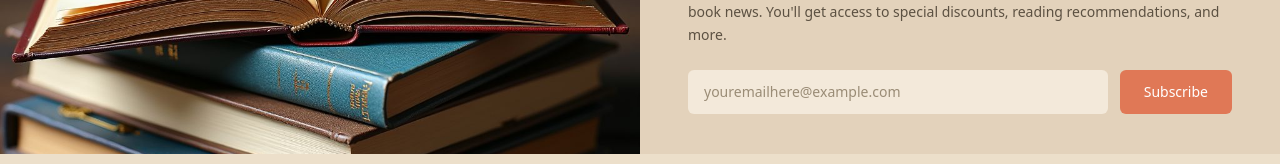
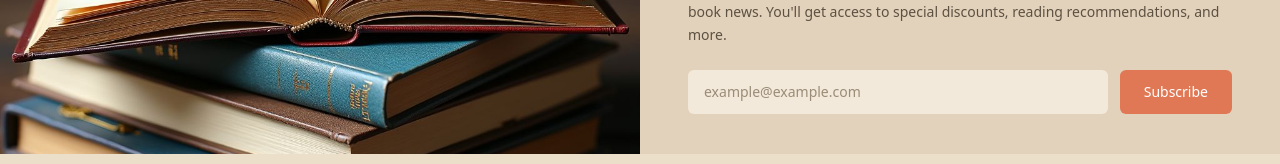
Before and after one commit to Patrick-Walshak/lumen-book, a Next.js app: page / in a window 1280 px wide. Shown: the part 2975-3139 px from the top of the page. Built offline with nearby package versions, Linux system fonts and the light colour scheme.

Commit message:
udated newsletter section

```diff
--- a/components/home/Newsletter.tsx
+++ b/components/home/Newsletter.tsx
@@ -29,7 +29,7 @@ export default function Newsletter() {
                     <form className="mt-6 flex flex-col sm:flex-row gap-3">
                         <input
                             type="email"
-                            placeholder="youremailhere@example.com"
+                            placeholder="example@example.com"
                             required
                             className="flex-1 bg-[#f3e9da] rounded-md px-4 py-3 text-sm placeholder:text-[#9a8c76] outline-none"
                         />
```
